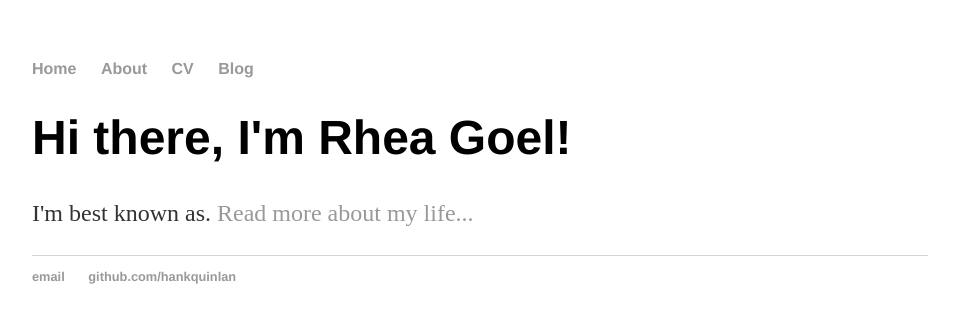
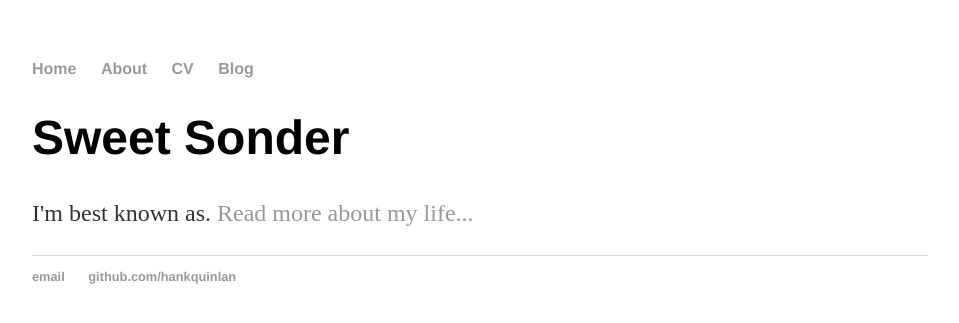
Before and after one commit to goelrhea1992/goelrhea1992.github.io, a Jekyll site: the page built from index.html, in a window 1280 px wide. Shown: the top 323 px of the page, without its empty margins (160-1119 px from the left). Built offline with Jekyll 4.4.1, drawn with Linux system fonts in a browser that asks for light colours.

Commit message:
Update index.html

```diff
--- a/index.html
+++ b/index.html
@@ -3,6 +3,6 @@ layout: default
 title: Sweet Sonder
 ---
 <div class="blurb">
-	<h1>Hi there, I'm Rhea Goel!</h1>
+	<h1>Sweet Sonder</h1>
 	<p>I'm best known as. <a href="/about">Read more about my life...</a></p>
 </div><!-- /.blurb -->
```
